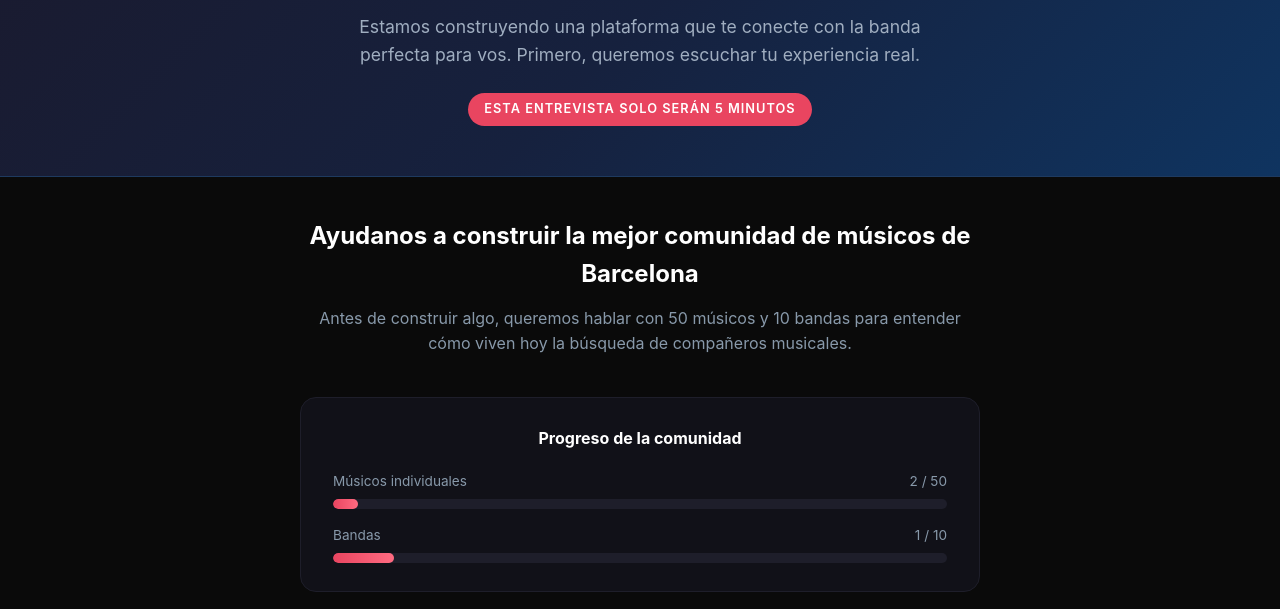
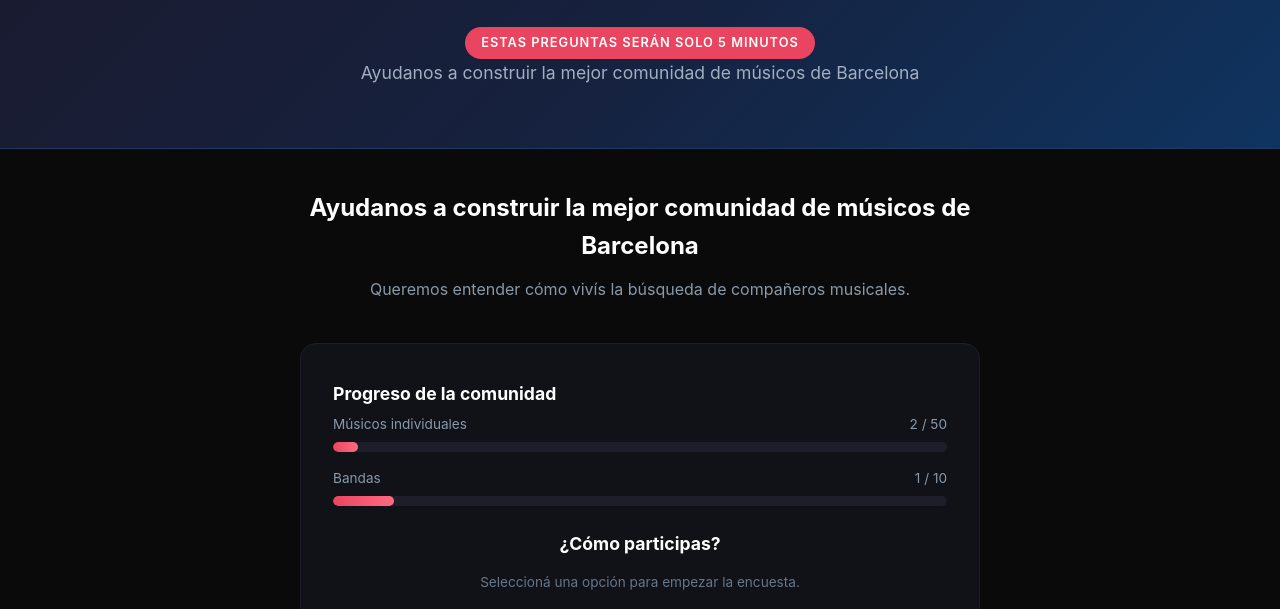
Before and after one commit to JDiaCas/form-musicos, a website: page index.html in a window 1280 px wide. Shown: the part 127-736 px from the top of the page. Drawn offline with Linux system fonts and the light colour scheme; no server answers.

Commit message:
refactor: merge progress and role selector, update texts

```diff
--- a/index.html
+++ b/index.html
@@ -272,18 +272,18 @@
 
 <section class="hero">
     <h1>Encontrar músicos afines <span>es un caos</span></h1>
-    <p>Estamos construyendo una plataforma que te conecte con la banda perfecta para vos. Primero, queremos escuchar tu experiencia real.</p>
-    <span class="badge">Esta entrevista solo serán 5 minutos</span>
+    <span class="badge">Estas preguntas serán solo 5 minutos</span>
+    <p>Ayudanos a construir la mejor comunidad de músicos de Barcelona</p>
 </section>
 
 <main class="container">
     <div class="intro">
         <h2>Ayudanos a construir la mejor comunidad de músicos de Barcelona</h2>
-        <p>Antes de construir algo, queremos hablar con 50 músicos y 10 bandas para entender cómo viven hoy la búsqueda de compañeros musicales.</p>
+        <p>Queremos entender cómo vivís la búsqueda de compañeros musicales.</p>
     </div>
 
-    <!-- Progress -->
-    <div class="progress-section">
+    <!-- Combined: progress + role selection -->
+    <div class="card" id="roleSelector">
         <h3>Progreso de la comunidad</h3>
         <div class="progress-item">
             <div class="progress-header">
@@ -294,7 +294,7 @@
                 <div class="progress-fill" id="barMusicos" style="width: 0%"></div>
             </div>
         </div>
-        <div class="progress-item">
+        <div class="progress-item" style="margin-bottom:24px">
             <div class="progress-header">
                 <span>Bandas</span>
                 <span><span id="countBandas">0</span> / 10</span>
@@ -303,12 +303,9 @@
                 <div class="progress-fill" id="barBandas" style="width: 0%"></div>
             </div>
         </div>
-    </div>
 
-    <!-- Role selection -->
-    <div class="card" id="roleSelector">
-        <h3>¿Cómo participas?</h3>
-        <p class="hint">Seleccioná una opción para empezar la encuesta.</p>
+        <h3 style="text-align:center; font-size:1.1rem; margin-bottom:14px">¿Cómo participas?</h3>
+        <p class="hint" style="text-align:center">Seleccioná una opción para empezar la encuesta.</p>
         <div class="role-options">
             <button class="role-btn" data-role="musico">
                 <span class="role-icon">&#9835;</span>
@@ -500,6 +497,7 @@
         btn.addEventListener('click', function() {
             const role = this.dataset.role;
             document.getElementById('rolInput').value = role;
+            document.querySelector('.intro').classList.add('hidden');
             document.getElementById('roleSelector').classList.add('hidden');
             document.getElementById('surveyForm').classList.remove('hidden');
             window.scrollTo({ top: document.getElementById('surveyForm').offsetTop - 20, behavior: 'smooth' });
```
